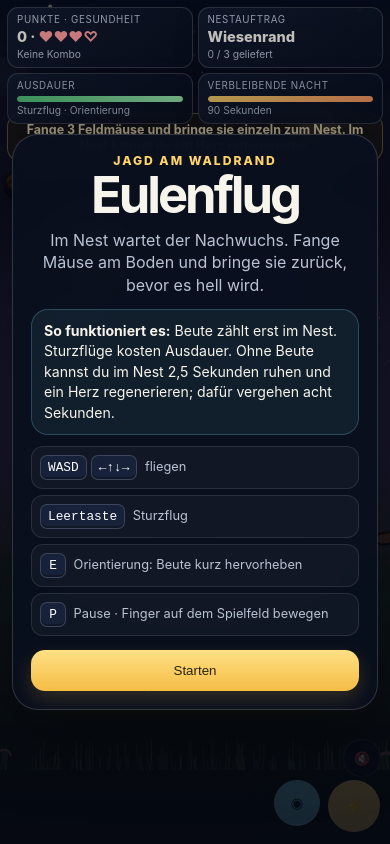
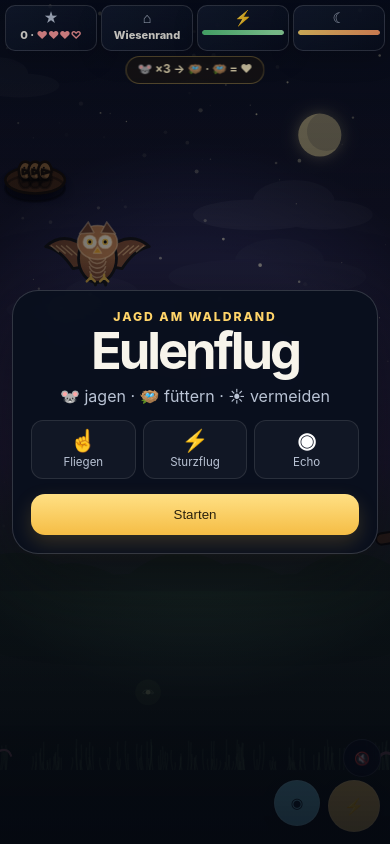
Before and after one commit to Tim-Meyer-TMGS/Owl, a plain HTML site: page index.html in a window 390 px wide. Drawn offline with Linux system fonts and the light colour scheme.

Commit message:
Enhance mobile UI with improved HUD elements and responsive design; update mission display for touch mode

```diff
--- a/index.html
+++ b/index.html
@@ -42,6 +42,7 @@
     backdrop-filter:blur(12px);box-shadow:0 8px 25px rgba(0,0,0,.2)
   }
   .label{font-size:.68rem;line-height:1;color:var(--muted);text-transform:uppercase;letter-spacing:.1em;white-space:nowrap}
+  .hudIcon{display:inline-block;margin-right:.35em;font-size:.9rem;line-height:1}
   .value{margin-top:4px;font-size:1.03rem;font-weight:850;white-space:nowrap;overflow:hidden;text-overflow:ellipsis}
   .subvalue{margin-top:2px;color:var(--muted);font-size:.72rem;white-space:nowrap;overflow:hidden;text-overflow:ellipsis}
   .bar{height:8px;margin-top:7px;overflow:hidden;border-radius:999px;background:rgba(255,255,255,.1)}
@@ -74,12 +75,16 @@
   .eyebrow{font-size:.76rem;text-transform:uppercase;letter-spacing:.16em;color:var(--gold);font-weight:850}
   h1{margin:.25rem 0 0;font-size:clamp(2.35rem,8vw,5rem);line-height:.92;letter-spacing:-.06em}
   .lead{margin:.85rem auto 1rem;color:var(--muted);max-width:52ch;line-height:1.5}
+  .mobileLead{display:none}
   .story{
     margin:16px 0;padding:14px 16px;text-align:left;border-radius:17px;
     border:1px solid rgba(130,231,255,.22);background:rgba(130,231,255,.07);line-height:1.45
   }
   .controls{display:grid;grid-template-columns:1fr 1fr;gap:9px;margin:15px 0 20px;text-align:left;color:var(--muted);font-size:.88rem}
   .control{min-width:0;padding:10px;border:1px solid rgba(255,255,255,.1);border-radius:12px;background:rgba(255,255,255,.035)}
+  .mobileGuide{display:none;grid-template-columns:repeat(3,1fr);gap:7px;margin:12px 0 15px}
+  .guideItem{padding:9px 4px;border:1px solid rgba(255,255,255,.1);border-radius:12px;background:rgba(255,255,255,.035);color:var(--muted);font-size:.72rem}
+  .guideItem strong{display:block;margin-bottom:4px;color:white;font-size:1.35rem;line-height:1}
   kbd{display:inline-grid;place-items:center;min-width:28px;height:27px;padding:0 7px;margin-right:4px;border-radius:7px;border:1px solid var(--line);background:#172139;color:white;font:700 .75rem/1 inherit;box-shadow:inset 0 -2px 0 rgba(0,0,0,.3)}
   button{
     appearance:none;border:0;border-radius:14px;padding:13px 18px;width:100%;cursor:pointer;
@@ -112,14 +117,19 @@
   .resultCell span{font-size:.72rem;color:var(--muted);text-transform:uppercase;letter-spacing:.07em}
   @media (max-width:820px), (any-pointer:coarse){
     #shell{width:100vw;height:100vh;height:100dvh;border:0}
-    .hud{left:max(7px,env(safe-area-inset-left));right:max(7px,env(safe-area-inset-right));top:max(7px,env(safe-area-inset-top));gap:5px;grid-template-columns:1fr 1fr}
-    .card{padding:7px 9px;border-radius:11px}
-    .label{font-size:.61rem;letter-spacing:.07em}
-    .value{font-size:.91rem;margin-top:3px}
-    .subvalue{font-size:.64rem}
-    .bar{height:6px;margin-top:5px}
-    #missionBanner{top:calc(max(7px,env(safe-area-inset-top)) + 106px);width:calc(100% - 14px);padding:8px 10px;font-size:.78rem;line-height:1.25}
-    .controls{grid-template-columns:1fr}
+    .hud{left:max(5px,env(safe-area-inset-left));right:max(5px,env(safe-area-inset-right));top:max(5px,env(safe-area-inset-top));gap:4px;grid-template-columns:repeat(4,minmax(0,1fr))}
+    .card{min-height:46px;padding:5px 4px;border-radius:10px;text-align:center}
+    .label{font-size:.82rem;letter-spacing:0}
+    .labelText{display:none}
+    .hudIcon{margin:0}
+    .value{font-size:.69rem;margin-top:3px}
+    .subvalue{display:none}
+    .bar{height:5px;margin-top:5px}
+    #missionBanner{top:calc(max(5px,env(safe-area-inset-top)) + 51px);width:auto;max-width:calc(100% - 14px);padding:6px 11px;border-radius:999px;font-size:.74rem;line-height:1.15}
+    .story,.controls{display:none}
+    .desktopLead{display:none}
+    .mobileLead{display:inline}
+    .mobileGuide{display:grid}
     .mobile{display:flex;left:max(10px,env(safe-area-inset-left));right:max(10px,env(safe-area-inset-right))}
     #touchHint{display:none}
     #soundBtn{width:38px;height:38px;bottom:67px;right:9px;font-size:.8rem}
@@ -133,9 +143,9 @@
     kbd{height:25px;min-width:26px}
   }
   @media (max-width:380px){
-    .hud{left:5px;right:5px;gap:4px}
-    .card{padding:6px 7px}
-    #missionBanner{width:calc(100% - 10px);font-size:.72rem}
+    .hud{left:4px;right:4px;gap:3px}
+    .card{padding:5px 3px}
+    #missionBanner{max-width:calc(100% - 10px);font-size:.7rem}
     .mobile button{width:44px;height:44px}
     .mobile .action{width:48px;height:48px}
     #touchHint{max-width:calc(100% - 20px);overflow:hidden;text-overflow:ellipsis}
@@ -144,9 +154,8 @@
   }
   @media (max-height:600px) and (orientation:landscape){
     .hud{grid-template-columns:repeat(4,1fr)}
-    .card{padding:5px 7px}
-    .subvalue{display:none}
-    #missionBanner{top:calc(max(7px,env(safe-area-inset-top)) + 49px);width:min(560px,calc(100% - 150px));padding:6px 9px}
+    .card{padding:4px 6px;min-height:42px}
+    #missionBanner{top:calc(max(5px,env(safe-area-inset-top)) + 46px);width:auto;max-width:calc(100% - 150px);padding:5px 9px}
     .mobile button{width:42px;height:42px}
     .mobile .action{width:46px;height:46px}
     #touchHint{display:none}
@@ -168,28 +177,28 @@
 
   <div class="hud">
     <div class="card">
-      <div class="label">Punkte · Gesundheit</div>
+      <div class="label"><span class="hudIcon" aria-hidden="true">★</span><span class="labelText">Punkte · Gesundheit</span></div>
       <div class="value"><span id="score">0</span> · <span id="hearts">♥♥♥</span></div>
       <div class="subvalue" id="comboText">Keine Kombo</div>
     </div>
     <div class="card">
-      <div class="label">Nestauftrag</div>
+      <div class="label"><span class="hudIcon" aria-hidden="true">⌂</span><span class="labelText">Nestauftrag</span></div>
       <div class="value" id="phaseName">Wiesenrand</div>
       <div class="subvalue"><span id="delivered">0</span> / <span id="target">3</span> geliefert</div>
     </div>
     <div class="card">
-      <div class="label">Ausdauer</div>
+      <div class="label"><span class="hudIcon" aria-hidden="true">⚡</span><span class="labelText">Ausdauer</span></div>
       <div class="bar"><span id="energyFill"></span></div>
       <div class="subvalue">Sturzflug · Orientierung</div>
     </div>
     <div class="card">
-      <div class="label">Verbleibende Nacht</div>
+      <div class="label"><span class="hudIcon" aria-hidden="true">☾</span><span class="labelText">Verbleibende Nacht</span></div>
       <div class="bar"><span id="timeFill"></span></div>
       <div class="subvalue"><span id="timeText">90</span> Sekunden</div>
     </div>
   </div>
 
-  <div id="missionBanner">Fange eine Maus und bringe sie zum Nest.</div>
+  <div id="missionBanner">🐭 → 🪺</div>
   <div id="toast"></div>
   <div id="touchHint">Finger auf dem Spielfeld bewegen · rechts: Sturzflug und Orientierung</div>
 
@@ -199,13 +208,18 @@
     <div class="panel">
       <div class="eyebrow">Jagd am Waldrand</div>
       <h1>Eulenflug</h1>
-      <p class="lead">Im Nest wartet der Nachwuchs. Fange Mäuse am Boden und bringe sie zurück, bevor es hell wird.</p>
+      <p class="lead"><span class="desktopLead">Im Nest wartet der Nachwuchs. Fange Mäuse am Boden und bringe sie zurück, bevor es hell wird.</span><span class="mobileLead">🐭 jagen · 🪺 füttern · ☀ vermeiden</span></p>
       <div class="story"><strong>So funktioniert es:</strong> Beute zählt erst im Nest. Sturzflüge kosten Ausdauer. Ohne Beute kannst du im Nest 2,5 Sekunden ruhen und ein Herz regenerieren; dafür vergehen acht Sekunden.</div>
       <div class="controls">
         <div class="control"><kbd>WASD</kbd><kbd>←↑↓→</kbd> fliegen</div>
         <div class="control"><kbd>Leertaste</kbd> Sturzflug</div>
         <div class="control"><kbd>E</kbd> Orientierung: Beute kurz hervorheben</div>
         <div class="control"><kbd>P</kbd> Pause · Finger auf dem Spielfeld bewegen</div>
+      </div>
+      <div class="mobileGuide" aria-label="Touch-Steuerung">
+        <div class="guideItem"><strong>☝</strong>Fliegen</div>
+        <div class="guideItem"><strong>⚡</strong>Sturzflug</div>
+        <div class="guideItem"><strong>◉</strong>Echo</div>
       </div>
       <button id="startBtn" type="button">Starten</button>
     </div>
@@ -279,16 +293,19 @@
     {
       name:'Wiesenrand', target:3, timeBonus:0, mouseDelay:[.65,1.05], batDelay:[3.1,4.4], fireflyDelay:[2.2,3.6], mouseCap:10, batCap:5, fireflyCap:6, startMice:4, branchCount:2,
       mission:'Fange 3 Feldmäuse und bringe sie einzeln zum Nest.',
+      missionShort:'🐭 ×3 → 🪺', introShort:'🐭 → 🪺',
       intro:'Die erste Jagd beginnt am ruhigen Wiesenrand.'
     },
     {
       name:'Mondwald', target:4, timeBonus:24, mouseDelay:[.42,.75], batDelay:[1.65,2.55], fireflyDelay:[1.8,3], mouseCap:12, batCap:8, fireflyCap:7, startMice:5, branchCount:4,
       mission:'Füttere das Nest 4-mal. Rote Mäuse sind schneller und mehr wert.',
+      missionShort:'🐭 ×4 → 🪺  ·  🦇 !', introShort:'🌙 🌲  ·  🦇 !',
       intro:'Der Mondwald ist enger. Fledermäuse und Äste kreuzen deinen Weg.'
     },
     {
       name:'Goldene Spur', target:1, timeBonus:26, mouseDelay:[.34,.62], batDelay:[1.1,1.85], fireflyDelay:[1.5,2.6], mouseCap:14, batCap:10, fireflyCap:8, startMice:6, branchCount:5,
       mission:'Finde die goldene Maus, fange sie und bringe sie sicher ins Nest.',
+      missionShort:'✨ 🐭 → 🪺', introShort:'✨ 🐭 !',
       intro:'Vor der Dämmerung erscheint eine seltene goldene Feldmaus.'
     }
   ];
@@ -383,7 +400,7 @@
     }
 
     const edge=38*state.gameScale;
-    const top=state.h<600?74:(state.touchMode?150:88);
+    const top=state.h<600?74:(state.touchMode?105:88);
     owl.x = Math.min(Math.max(edge,owl.x || state.w*.22),state.w-edge);
     owl.y = Math.min(Math.max(top,owl.y || state.h*.32),state.groundY-20*state.gameScale);
   }
@@ -400,7 +417,7 @@
 
   function nest(){
     const s=state.gameScale;
-    const top=state.h<600?88:(state.touchMode?170:142);
+    const top=state.h<600?88:(state.touchMode?120:142);
     return {x:Math.max(62*s,state.w*.09),y:Math.max(top,state.h*.2),r:58*s};
   }
 
@@ -480,13 +497,14 @@
     ui.timeText.textContent=Math.max(0,Math.ceil(state.time));
     const n=nest();
     const resting=!owl.carrying&&state.hearts<state.maxHearts&&dist2(owl,n)<(n.r+owl.r-5*state.gameScale)**2;
+    const mission=state.touchMode?phase.missionShort:phase.mission;
     ui.mission.textContent=owl.carrying
-      ? `Beute im Fang. Bring sie zum Nest.`
+      ? (state.touchMode?'🐭 → 🪺':`Beute im Fang. Bring sie zum Nest.`)
       : resting
-        ? `Im Nest ruhen: ${Math.min(2.5,state.restProgress).toFixed(1)} / 2,5 s`
+        ? (state.touchMode?`♥ ${Math.min(2.5,state.restProgress).toFixed(1)} / 2,5`:`Im Nest ruhen: ${Math.min(2.5,state.restProgress).toFixed(1)} / 2,5 s`)
         : state.hearts<state.maxHearts
-          ? `${phase.mission} Im Nest kannst du ein Herz regenerieren.`
-          : phase.mission;
+          ? (state.touchMode?`${mission}  ·  🪺 = ♥`:`${phase.mission} Im Nest kannst du ein Herz regenerieren.`)
+          : mission;
   }
 
   function showToast(text,color='#fff',duration=900){
@@ -634,7 +652,7 @@
     state.mouseClock=.25;state.batClock=1.1;state.fireflyClock=.5;
     state.transitionQueued=false;
     showToast(phases[state.phaseIndex].name,'#82e7ff',1000);
-    ui.mission.textContent=phases[state.phaseIndex].intro;
+    ui.mission.textContent=state.touchMode?phases[state.phaseIndex].introShort:phases[state.phaseIndex].intro;
   }
 
   function damage(){
@@ -694,7 +712,7 @@
     // Der alte Fehler lag hier: Die Eule war bei 70 % der Höhe abgeschnitten.
     // Jetzt ist der komplette Bereich bis knapp über den Boden erreichbar.
     const owlEdge=38*state.gameScale;
-    const playTop=state.h<600?74:(state.touchMode?150:88);
+    const playTop=state.h<600?74:(state.touchMode?105:88);
     owl.x=clamp(owl.x,owlEdge,state.w-owlEdge);
     owl.y=clamp(owl.y,playTop,state.groundY-20*state.gameScale);
 
```
